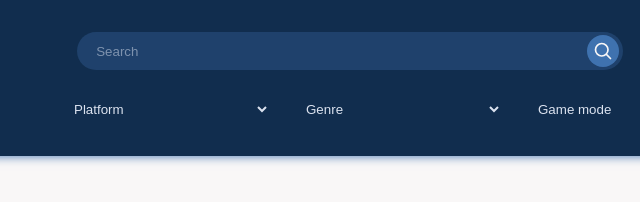
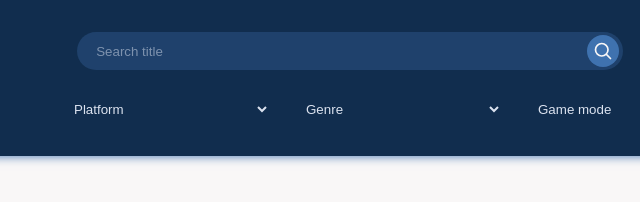
Before and after one commit to lennart-lemmens/portfolioWebAdvanced, a website built with Vite: page client/index.html in a window 1280 px wide. Shown: the full height of the page, 238-878 px from the left. Built offline with nearby package versions, Linux system fonts and the light colour scheme; files whose address does not match are found by name.

Commit message:
Changed search bar placeholder to "Search title".

```diff
--- a/client/index.html
+++ b/client/index.html
@@ -12,7 +12,7 @@
       <div id="darkmodeButton"><img src="./src/assets/moon.svg" alt="" /></div>
       <div id="searchContainer">
         <div id="searchBar">
-          <input type="text" placeholder="Search" id="searchInput" />
+          <input type="text" placeholder="Search title" id="searchInput" />
           <button id="searchButton">
             <img src="src/assets/search.svg" alt="Search button" id="searchButtonImage" />
           </button>
```
